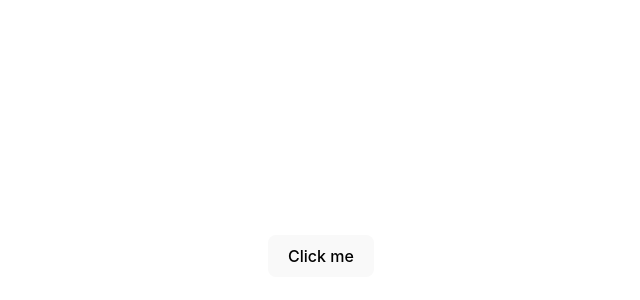
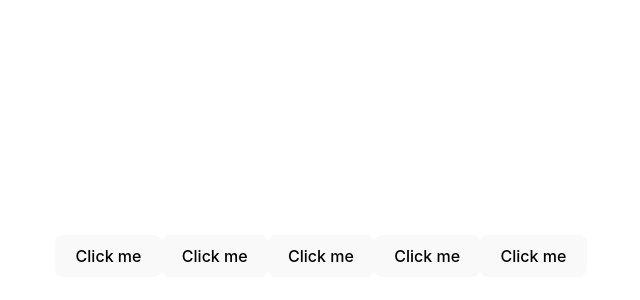
Before and after one commit to HienLe2004/no-mistake, a React (Vite) app: page / in a window 1280 px wide. Shown: the part 144-444 px from the top of the page, without its empty margins (319-959 px from the left). Built offline with nearby package versions, Linux system fonts and the light colour scheme.

Commit message:
add button in app.jsx

```diff
--- a/src/App.jsx
+++ b/src/App.jsx
@@ -8,6 +8,10 @@ function App() {
   return (
     <>
       <button>Click me</button>
+      <button>Click me</button>
+      <button>Click me</button>
+      <button>Click me</button>
+      <button>Click me</button>
     </>
   )
 }
```
